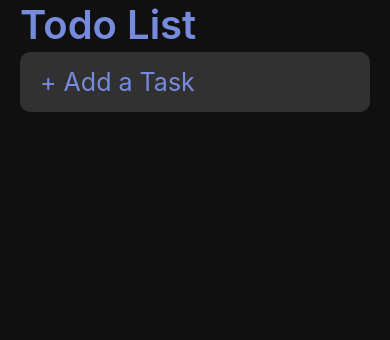
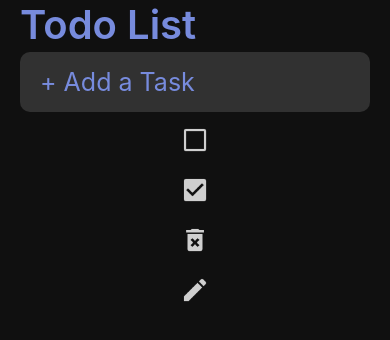
Before and after one commit to sh0seo/myReactNative, a React Native app: screen / in a window 390 px wide. Shown: the top 340 px of the page. Built offline with nearby package versions, Linux system fonts and the light colour scheme.

Commit message:
developing todo

```diff
--- a/src/todo/App.tsx
+++ b/src/todo/App.tsx
@@ -3,6 +3,8 @@ import {Alert, StatusBar} from 'react-native';
 import styled, {ThemeProvider} from 'styled-components/native';
 import {theme} from './theme';
 import Input from './components/Input';
+import IconButton from './components/IconButton';
+import { images } from './images';
 
 const Container = styled.SafeAreaView`
   flex: 1;
@@ -44,6 +46,10 @@ const App = () => {
           onChangeText={_handleTextChange}
           onSubmitEditing={_addTask}
         />
+        <IconButton type={images.uncompleted} />
+        <IconButton type={images.completed} />
+        <IconButton type={images.delete} />
+        <IconButton type={images.update} />
       </Container>
     </ThemeProvider>
   );
--- /dev/null
+++ b/src/todo/components/IconButton.tsx
@@ -0,0 +1,26 @@
+import React from 'react';
+import {Pressable} from 'react-native';
+import styled from 'styled-components/native';
+import {images} from '../images';
+
+const Icon = styled.Image`
+  tint-color: ${({theme}) => theme.text};
+  width: 30px;
+  height: 30px;
+  margin: 10px;
+`;
+
+const IconButton = (props: IconButtonProps) => {
+  return (
+    <Pressable onPressOut={props.onPressOut}>
+      <Icon source={props.type} />
+    </Pressable>
+  );
+};
+
+interface IconButtonProps {
+  type: any;
+  onPressOut: () => {};
+}
+
+export default IconButton;
--- /dev/null
+++ b/src/todo/components/Task.tsx
@@ -0,0 +1,2 @@
+import React from 'react';
+import styled from 'styled-components/native';
--- /dev/null
+++ b/src/todo/images.tsx
@@ -0,0 +1,11 @@
+import CheckBoxOutline from '../assets/icons/check_box_outline.png';
+import CheckBox from '../assets/icons/check_box.png';
+import DeleteForever from '../assets/icons/delete_forever.png';
+import Edit from '../assets/icons/edit.png';
+
+export const images = {
+  uncompleted: CheckBoxOutline,
+  completed: CheckBox,
+  delete: DeleteForever,
+  update: Edit,
+};
```
